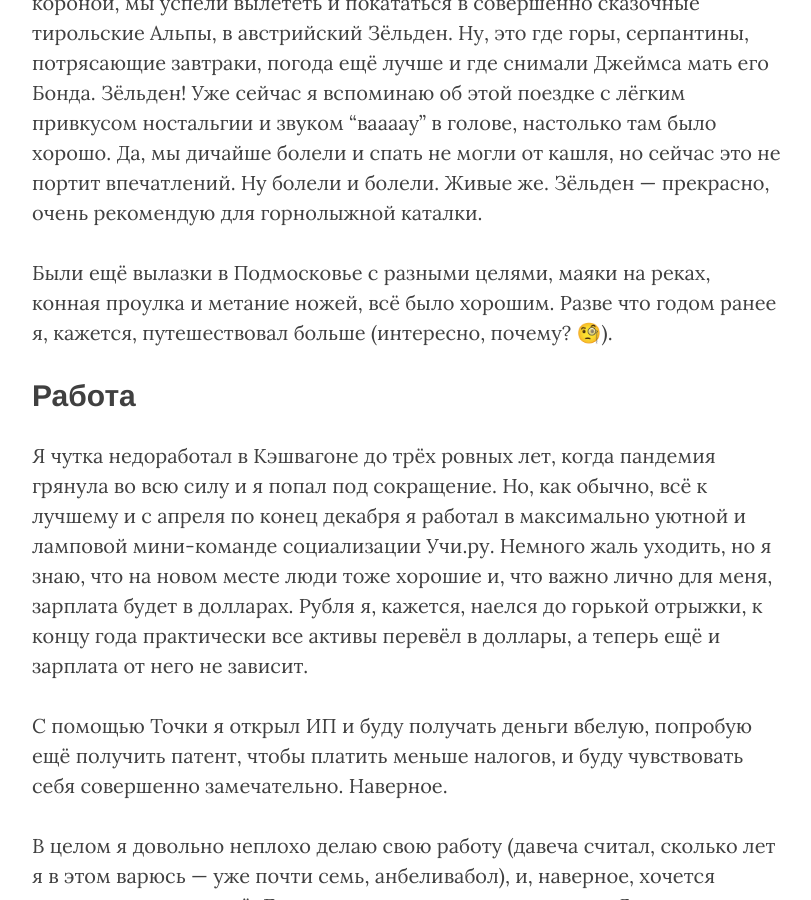
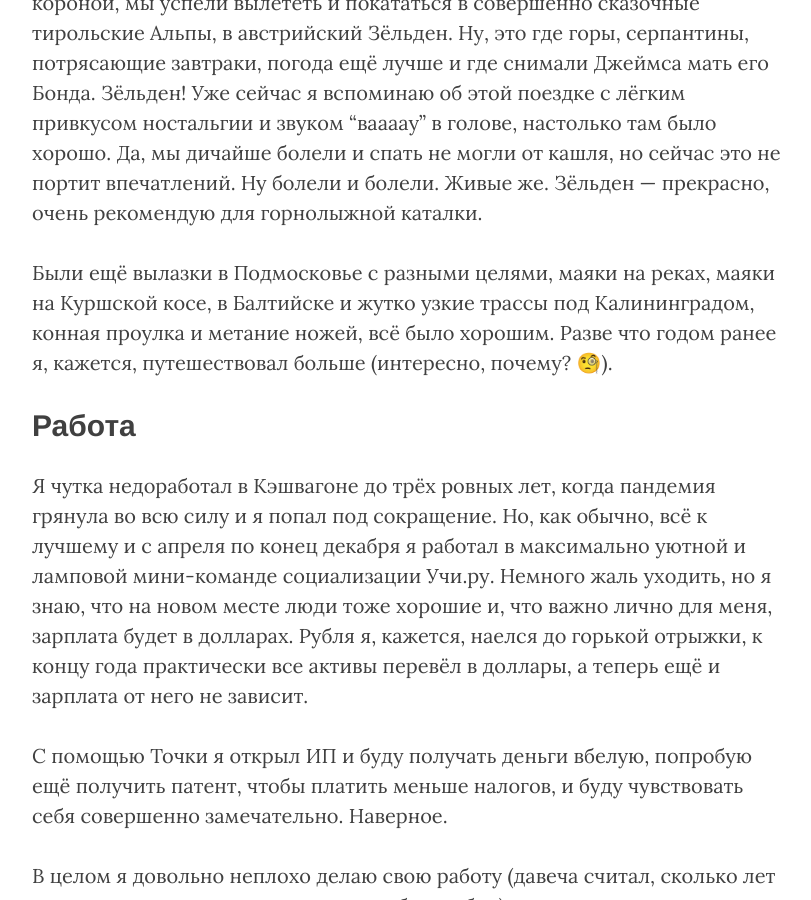
Before and after one commit to Freika/freika.github.io, a Jekyll site: the page built from _posts/2020-12-24-itogi-2020.md, in a window 1280 px wide and 900 px high, scrolled down 868 px. Shown: the whole window, without its empty margins (233-1044 px from the left). Built offline with Jekyll 4.4.1, drawn with Linux system fonts in a browser that asks for light colours; nearby versions of some CDN libraries; comment, search, counter and statistics services are not loaded.

Commit message:
Add kenigsberg.

```diff
--- a/_posts/2020-12-24-itogi-2020.md
+++ b/_posts/2020-12-24-itogi-2020.md
@@ -12,7 +12,7 @@ description: "Wait, what, that's it?"
 
 В марте, когда всех уже постепенно начал пробирать страх заразиться короной, мы успели вылететь и покататься в совершенно сказочные тирольские Альпы, в австрийский Зёльден. Ну, это где горы, серпантины, потрясающие завтраки, погода ещё лучше и где снимали Джеймса мать его Бонда. Зёльден! Уже сейчас я вспоминаю об этой поездке с лёгким привкусом ностальгии и звуком "ваааау" в голове, настолько там было хорошо. Да, мы дичайше болели и спать не могли от кашля, но сейчас это не портит впечатлений. Ну болели и болели. Живые же. Зёльден — прекрасно, очень рекомендую для горнолыжной каталки.
 
-Были ещё вылазки в Подмосковье с разными целями, маяки на реках, конная проулка и метание ножей, всё было хорошим. Разве что годом ранее я, кажется, путешествовал больше (интересно, почему? 🧐).
+Были ещё вылазки в Подмосковье с разными целями, маяки на реках, маяки на Куршской косе, в Балтийске и жутко узкие трассы под Калининградом, конная проулка и метание ножей, всё было хорошим. Разве что годом ранее я, кажется, путешествовал больше (интересно, почему? 🧐).
 
 ## Работа
 
```
